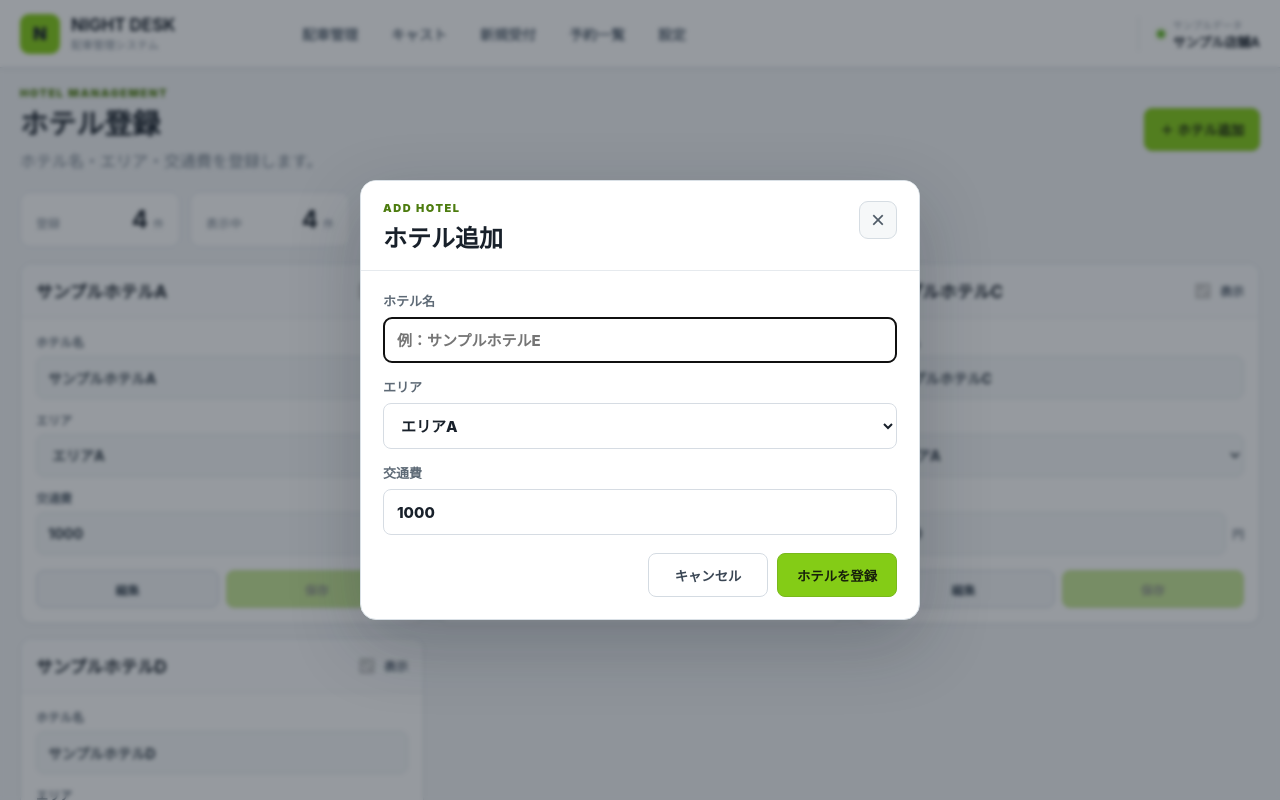
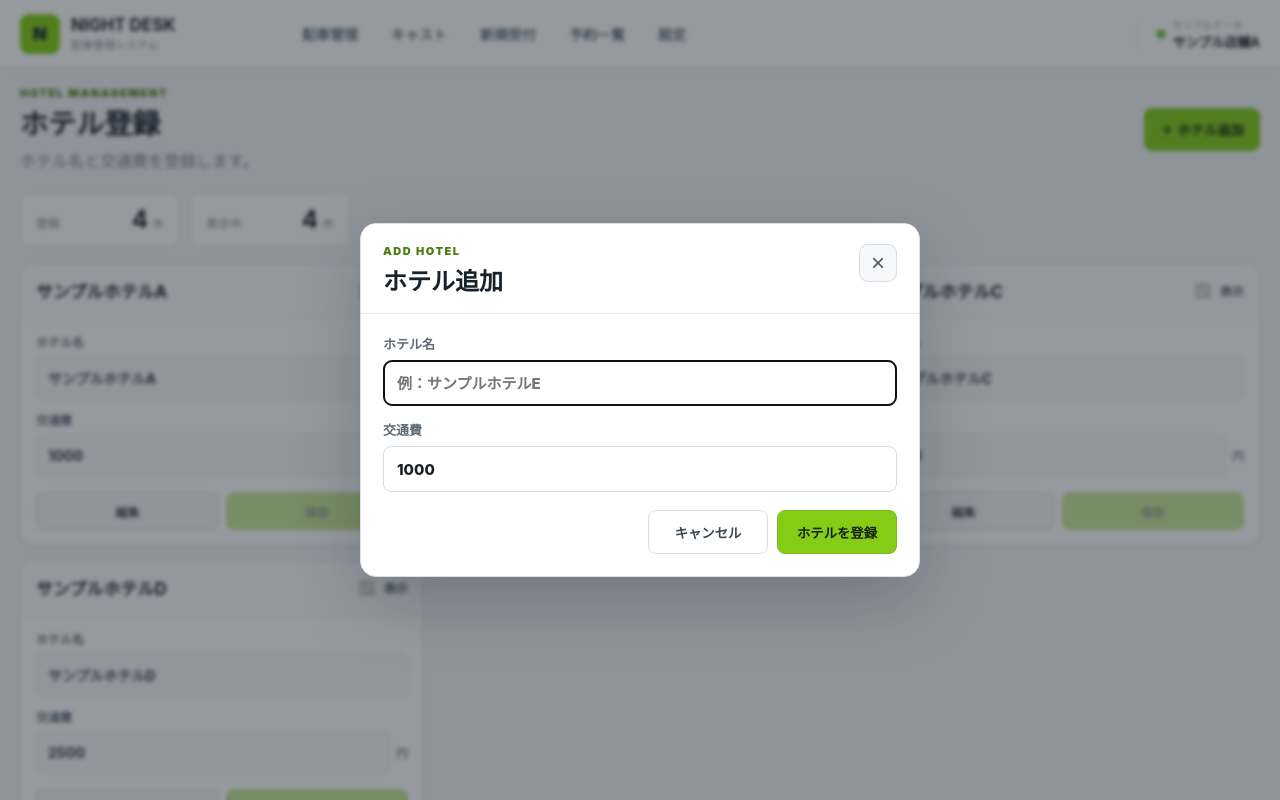
Before and after one commit to admozisan-design/night-desk, a Next.js app: page /hotels in a window 1280 px wide. Both pictures are taken after a click on the button "＋ ホテル追加". Shown: the top 800 px of the page. Built offline with nearby package versions, Linux system fonts and the light colour scheme.

Commit message:
Remove area from hotel registration

```diff
--- a/app/hotels/page.tsx
+++ b/app/hotels/page.tsx
@@ -4,8 +4,6 @@ import { FormEvent, useEffect, useState } from "react";
 import { hotels as defaultHotels } from "@/lib/mock-data";
 import { loadHotels, saveHotels } from "@/lib/storage";
 import type { Hotel } from "@/lib/types";
-
-const areas=["エリアA","エリアB","エリアC","エリアD","エリアE","エリアF"];
 
 export default function HotelsPage(){
   const [hotels,setHotels]=useState<Hotel[]>(defaultHotels);
@@ -56,7 +54,6 @@ export default function HotelsPage(){
     const hotel:Hotel={
       id:crypto.randomUUID(),
       name,
-      area:String(fd.get("area")||"エリアA"),
       travelFee:Number(fd.get("travelFee")||0),
       visible:true
     };
@@ -71,7 +68,7 @@ export default function HotelsPage(){
       <div>
         <p className="eyebrow">HOTEL MANAGEMENT</p>
         <h1>ホテル登録</h1>
-        <p>ホテル名・エリア・交通費を登録します。</p>
+        <p>ホテル名と交通費を登録します。</p>
       </div>
       <div className="hotelHeaderActions">
         {saved && <span className="saveToast">保存しました</span>}
@@ -112,16 +109,6 @@ export default function HotelsPage(){
               />
             </label>
 
-            <label>エリア
-              <select
-                value={current.area}
-                disabled={!isEditing}
-                onChange={e=>updateDraft(hotel.id,{area:e.target.value})}
-              >
-                {areas.map(area=><option key={area}>{area}</option>)}
-              </select>
-            </label>
-
             <label>交通費
               <div className="hotelFeeInput">
                 <input
@@ -158,13 +145,7 @@ export default function HotelsPage(){
         <form className="hotelAddForm" onSubmit={addHotel}>
           <label>ホテル名
             <input name="name" required autoFocus placeholder="例：サンプルホテルE"/>
-          </label>
-          <label>エリア
-            <select name="area" defaultValue="エリアA">
-              {areas.map(area=><option key={area}>{area}</option>)}
-            </select>
-          </label>
-          <label>交通費
+          </label>          <label>交通費
             <input name="travelFee" type="number" min="0" step="500" defaultValue="1000"/>
           </label>
 
```
